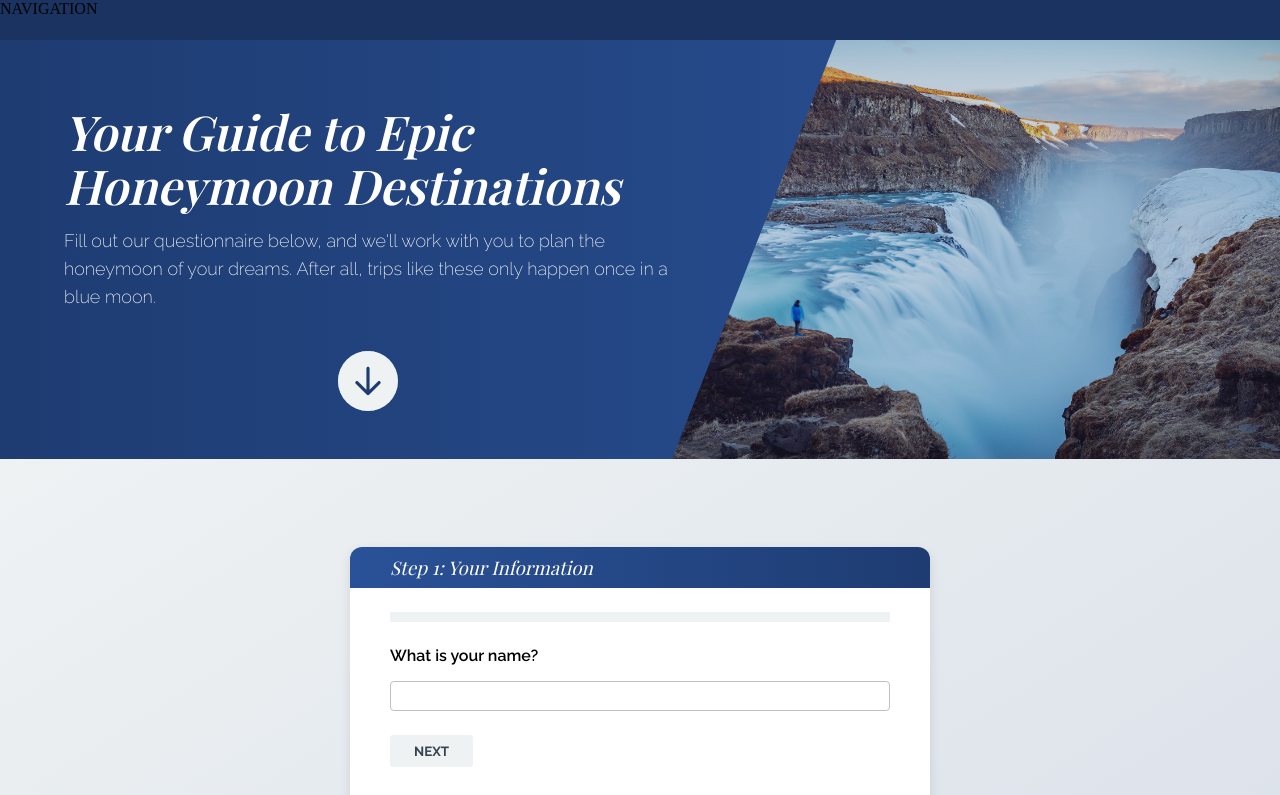
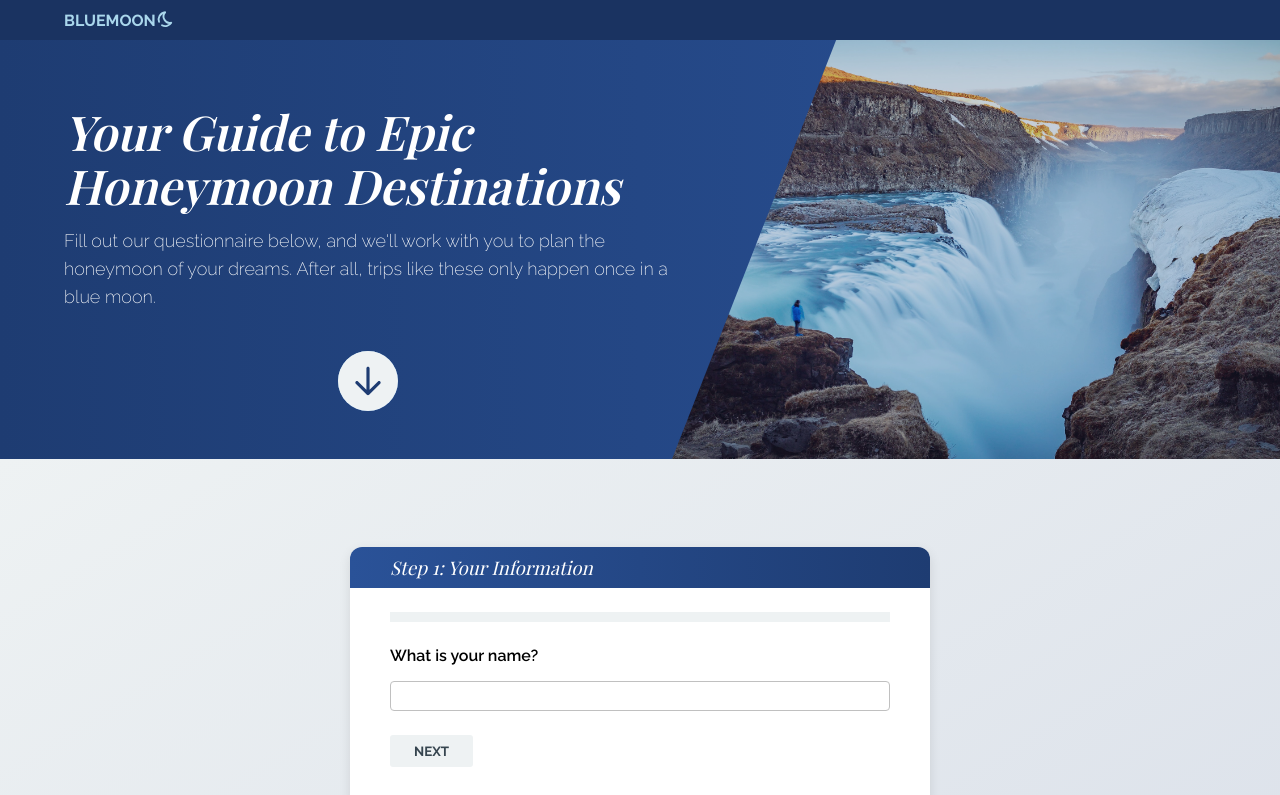
Before and after one commit to lforrister/lifeblue, a Vue app: page / in a window 1280 px wide. Shown: the top 795 px of the page. Built offline with nearby package versions, Linux system fonts and the light colour scheme; a web font is replaced by a local one.

Commit message:
adding in logo

```diff
--- a/src/components/Footer.vue
+++ b/src/components/Footer.vue
@@ -2,7 +2,7 @@
     <div class="footer__container">
         <div class="wrapper">
             <div class="footer__content">
-                <p>Copyright © 2023 BlueMoon Inc</p>
+                <p>Copyright © 2023 BlueMoon Events Inc</p>
             </div>
         </div>
     </div>
--- a/src/components/Nav.vue
+++ b/src/components/Nav.vue
@@ -1,8 +1,15 @@
 <template>
     <nav class="nav__container">
-        NAVIGATION
+        <div class="wrapper">
+            <span>BLUEMOON</span>
+            <MoonIcon />
+        </div>
     </nav>
 </template>
+
+<script setup>
+    import MoonIcon from './icons/MoonIcon.vue';
+</script>
 
 <style lang="scss">
     .nav__container {
@@ -19,5 +26,28 @@
             bottom: 0;
             background: rgba(0, 0, 0, 0.15);
         }
+
+        .wrapper {
+            height: 100%;
+            display: flex;
+            align-items: center;
+        }
+
+        span {
+            color: $iceberg;
+            z-index: 100;
+            position: relative;
+            font-family: $raleway;
+            font-weight:900;
+        }
+
+        svg {
+            height: 18px;
+            width: auto;
+            stroke: $iceberg;
+            z-index: 100;
+            position: relative;
+            transform: rotate(120deg);
+        }
     }
 </style>
--- /dev/null
+++ b/src/components/icons/MoonIcon.vue
@@ -0,0 +1,5 @@
+<template>
+    <svg width="800px" height="800px" viewBox="0 0 24 24" fill="none" xmlns="http://www.w3.org/2000/svg">
+        <path d="M20 12C20 7.11149 16.0007 3.13144 11 3C16.6829 8.75775 10.952 18.6176 3 17C4.65938 19.4319 7.77111 21 11 21C13.8836 21 16.3745 19.7215 18 17.7163"  stroke-width="2.5" stroke-linecap="round" stroke-linejoin="round"/>
+    </svg>
+</template>
```
